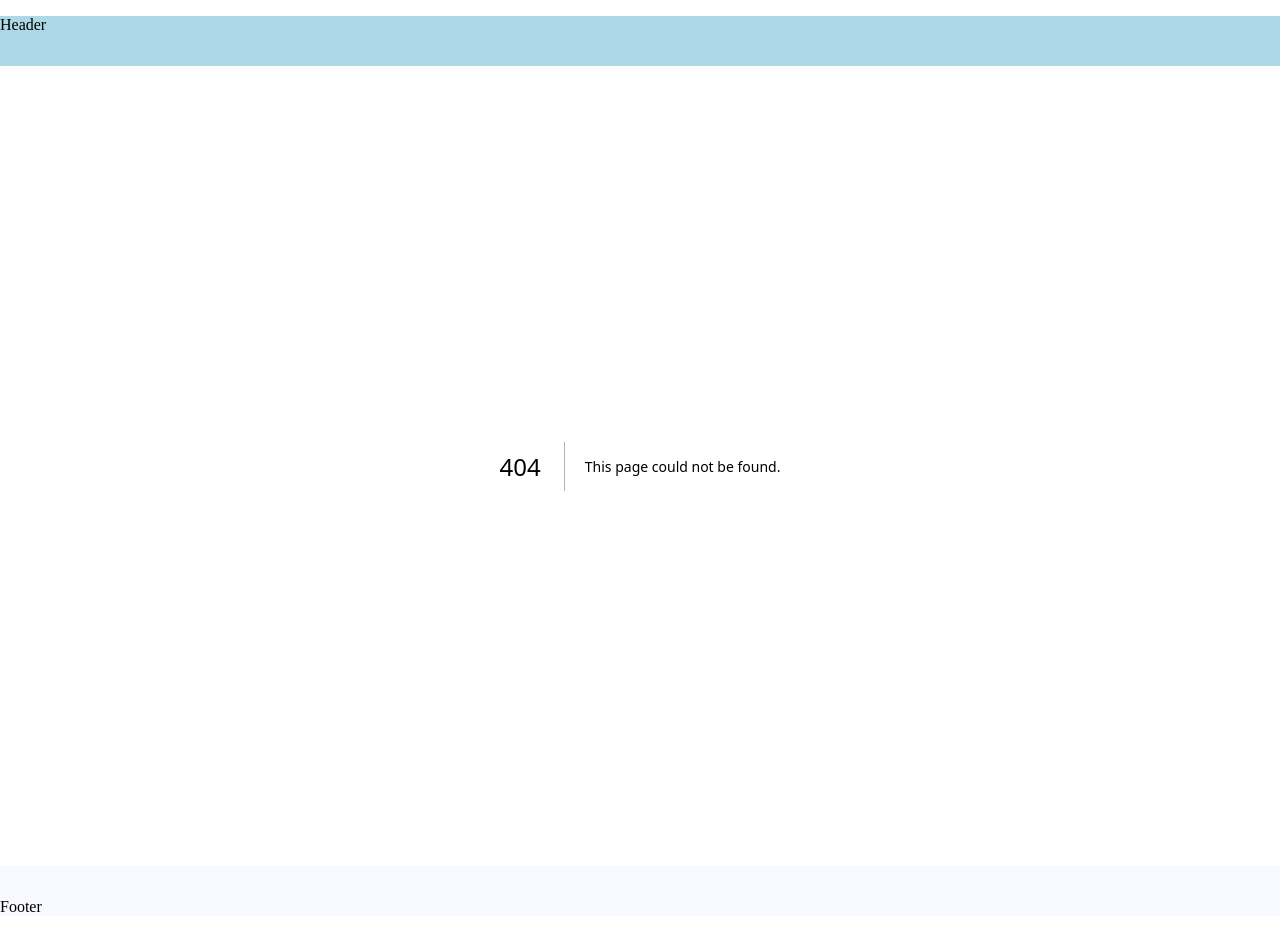
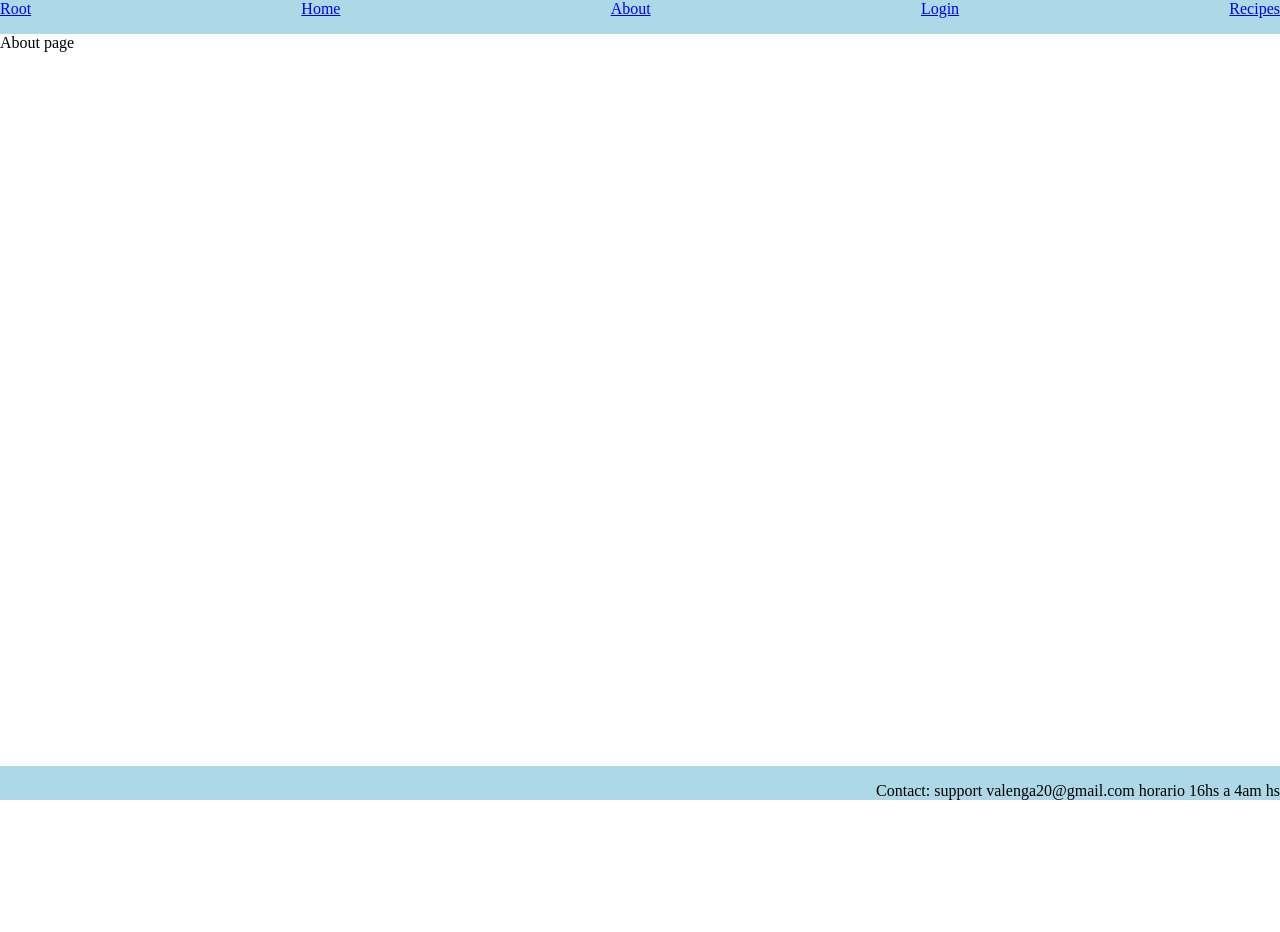
Before and after one commit to carlon702/recetapp-Front, a Next.js app: page /about in a window 1280 px wide. Before the commit this address had no page. After the commit the page ends 800 px from the top, so only its background shows below. Built offline with nearby package versions, Linux system fonts and the light colour scheme.

Commit message:
Added basic pages and navigations on header, fixed base layout

```diff
--- /dev/null
+++ b/app/about/page.tsx
@@ -0,0 +1,7 @@
+import React from "react";
+
+const About = () => {
+  return <div>About page</div>;
+};
+
+export default About;
--- /dev/null
+++ b/app/components/layout/Footer.tsx
@@ -0,0 +1,22 @@
+import React from "react";
+
+const Footer = () => {
+  return (
+    <div
+      style={{
+        backgroundColor: "lightBlue",
+        paddingTop: "1rem",
+        display: "flex",
+        justifyContent: "end",
+        position: "fixed",
+        left: 0,
+        bottom: 0,
+        width: " 100%",
+      }}
+    >
+      Contact: support valenga20@gmail.com horario 16hs a 4am hs
+    </div>
+  );
+};
+
+export default Footer;
--- /dev/null
+++ b/app/components/layout/Header.tsx
@@ -0,0 +1,31 @@
+import Link from "next/link";
+import React from "react";
+
+const PATHS = {
+  root: "/",
+  home: "/home",
+  about: "/about",
+  login: "/login",
+  recipes: "/recipes",
+};
+
+const Header = () => {
+  return (
+    <div
+      style={{
+        backgroundColor: "lightblue",
+        paddingBottom: "1rem",
+        display: "flex",
+        justifyContent: "space-between",
+      }}
+    >
+      <Link href={PATHS.root}>Root</Link>
+      <Link href={PATHS.home}>Home</Link>
+      <Link href={PATHS.about}>About</Link>
+      <Link href={PATHS.login}>Login</Link>
+      <Link href={PATHS.recipes}>Recipes</Link>
+    </div>
+  );
+};
+
+export default Header;
--- a/app/layout.tsx
+++ b/app/layout.tsx
@@ -1,3 +1,6 @@
+import Footer from "./components/layout/Footer";
+import Header from "./components/layout/Header";
+
 export default function RootLayout({
   children,
 }: {
@@ -5,15 +8,11 @@ export default function RootLayout({
 }) {
   return (
     <html lang="en">
-      <body>
+      <body style={{ padding: 0, margin: 0 }}>
         {" "}
-        <header style={{ backgroundColor: "lightblue", paddingBottom: "1rem" }}>
-          <p>Header</p>
-        </header>
+        <Header />
         {children}
-        <footer style={{ backgroundColor: "ghostwhite", paddingTop: "1rem" }}>
-          <p>Footer</p>
-        </footer>
+        <Footer />
       </body>
     </html>
   );
```
Also changed, not shown: app/login/page.tsx (added, +7 -0 lines), app/recipes/page.tsx (added, +7 -0 lines).
